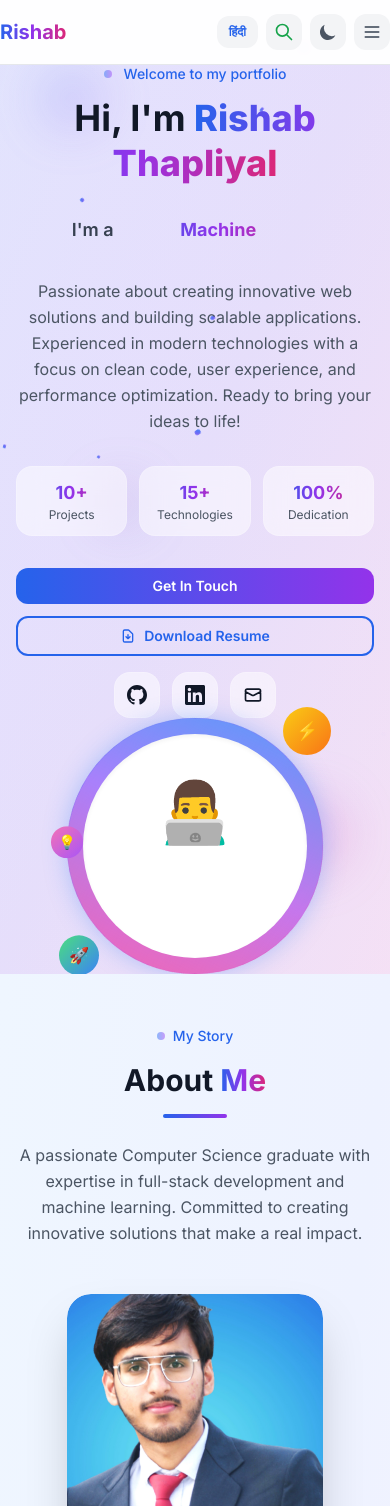
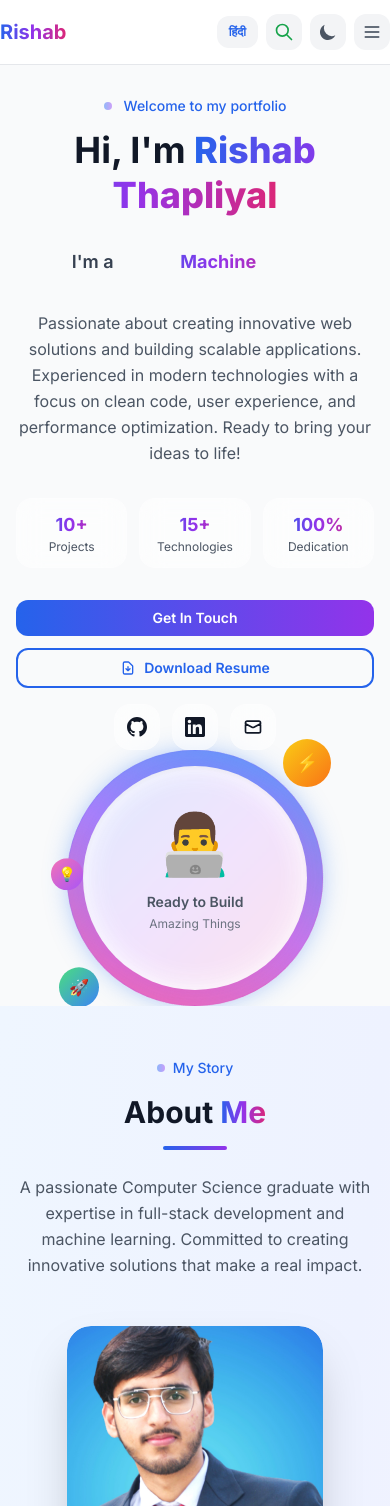
Before and after one commit to RishabThapliyal/portfolio, a React (Create React App) app: page / in a window 390 px wide. Shown: the top 1506 px of the page. Built offline with nearby package versions, Linux system fonts and the light colour scheme.

Commit message:
fix: improve mobile hero emoji and always show 'ready to build' text (desktop unchanged)

```diff
--- a/src/components/Hero.js
+++ b/src/components/Hero.js
@@ -62,17 +62,16 @@ const Hero = ({ darkMode, language }) => {
   };
 
   return (
-    <section id="home" className="relative min-h-screen flex items-center justify-center overflow-hidden pt-16 sm:pt-20 md:pt-24 lg:pt-28">
-      {/* Animated Background */}
-      <div className="absolute inset-0 gradient-bg">
-        <div className="absolute inset-0 bg-gradient-to-br from-blue-600/10 via-purple-600/10 to-pink-600/10 animate-gradient"></div>
-
+    <section id="home" className="relative min-h-screen flex items-center justify-center overflow-hidden pt-24 sm:pt-28 md:pt-32 lg:pt-36">
+      {/* Animated Background - hidden on mobile */}
+      <div className="absolute inset-0 gradient-bg hidden md:block pointer-events-none">
+        <div className="absolute inset-0 bg-gradient-to-br from-blue-600/10 via-purple-600/10 to-pink-600/10 animate-gradient pointer-events-none"></div>
         {/* Floating Particles */}
-        <div className="particles">
+        <div className="particles pointer-events-none">
           {[...Array(20)].map((_, i) => (
             <div
               key={i}
-              className="particle"
+              className="particle pointer-events-none"
               style={{
                 left: `${Math.random() * 100}%`,
                 top: `${Math.random() * 100}%`,
@@ -84,17 +83,16 @@ const Hero = ({ darkMode, language }) => {
             ></div>
           ))}
         </div>
-
         {/* Geometric Shapes */}
-        <div className="absolute top-20 left-10 w-16 h-16 sm:w-24 sm:h-24 md:w-32 md:h-32 bg-gradient-to-br from-blue-500/20 to-purple-500/20 rounded-full blur-xl animate-float"></div>
-        <div className="absolute bottom-20 right-10 w-20 h-20 sm:w-32 sm:h-32 md:w-40 md:h-40 bg-gradient-to-br from-purple-500/20 to-pink-500/20 rounded-full blur-xl animate-float" style={{ animationDelay: '1s' }}></div>
-        <div className="absolute top-1/2 left-1/4 w-12 h-12 sm:w-16 sm:h-16 md:w-24 md:h-24 bg-gradient-to-br from-pink-500/20 to-blue-500/20 rounded-full blur-xl animate-float" style={{ animationDelay: '2s' }}></div>
+        <div className="absolute top-20 left-10 w-16 h-16 sm:w-24 sm:h-24 md:w-32 md:h-32 bg-gradient-to-br from-blue-500/20 to-purple-500/20 rounded-full blur-xl animate-float pointer-events-none"></div>
+        <div className="absolute bottom-20 right-10 w-20 h-20 sm:w-32 sm:h-32 md:w-40 md:h-40 bg-gradient-to-br from-purple-500/20 to-pink-500/20 rounded-full blur-xl animate-float pointer-events-none" style={{ animationDelay: '1s' }}></div>
+        <div className="absolute top-1/2 left-1/4 w-12 h-12 sm:w-16 sm:h-16 md:w-24 md:h-24 bg-gradient-to-br from-pink-500/20 to-blue-500/20 rounded-full blur-xl animate-float pointer-events-none" style={{ animationDelay: '2s' }}></div>
       </div>
 
       <div className="container-custom relative z-10 px-4 sm:px-6 lg:px-8">
         <div className="grid lg:grid-cols-2 gap-8 md:gap-12 lg:gap-16 items-center">
           {/* Left Column - Text Content */}
-          <div className="space-responsive-base animate-slide-up text-center lg:text-left">
+          <div className="space-responsive-base animate-slide-up text-center lg:text-left relative z-10">
             <div className="space-responsive-sm">
               {/* Greeting */}
               <div className="flex items-center justify-center lg:justify-start space-x-3 animate-slide-up" style={{ animationDelay: '0.2s' }}>
@@ -234,7 +232,7 @@ const Hero = ({ darkMode, language }) => {
           </div>
 
           {/* Right Column - Visual Element */}
-          <div className="flex justify-center lg:justify-end animate-slide-in-right -mt-8 sm:-mt-12 md:-mt-16 lg:-mt-16">
+          <div className="flex justify-center lg:justify-end animate-slide-in-right -mt-8 sm:-mt-12 md:-mt-16 lg:-mt-16 pointer-events-none md:pointer-events-auto">
             <div className="relative group">
               {/* Main Circle */}
               <div className={`relative circle-responsive-base rounded-full ${
@@ -273,38 +271,40 @@ const Hero = ({ darkMode, language }) => {
                 </div>
 
                 {/* Inner Circle */}
-                <div className={`relative w-56 h-56 sm:w-72 sm:h-72 md:w-80 md:h-80 rounded-full ${
-                  darkMode ? 'bg-gray-900' : 'bg-white'
-                } flex items-center justify-center shadow-inner transition-all duration-1000 group-hover:shadow-[inset_0_0_30px_rgba(59,130,246,0.3)] group-hover:scale-105`}>
-
+                <div className={`relative w-56 h-56 sm:w-72 sm:h-72 md:w-80 md:h-80 rounded-full flex items-center justify-center transition-all duration-1000
+                  ${darkMode ? 'bg-gray-900' : 'bg-white'}
+                  shadow-inner
+                  group-hover:shadow-[inset_0_0_30px_rgba(59,130,246,0.3)] group-hover:scale-105
+                  before:absolute before:inset-0 before:rounded-full before:z-0
+                  before:bg-gradient-to-br before:from-blue-500/20 before:via-purple-500/20 before:to-pink-500/20
+                  before:blur-md before:opacity-80 md:before:opacity-0
+                `}>
                   {/* Profile Image Placeholder */}
-                  <div className="text-center transition-all duration-1000 group-hover:scale-110">
-                    <div className={`text-6xl sm:text-7xl md:text-8xl font-bold animate-bounce-slow transition-all duration-1000 group-hover:animate-spin group-hover:text-7xl sm:group-hover:text-8xl md:group-hover:text-9xl ${
-                      darkMode ? 'text-white group-hover:text-blue-300' : 'text-gray-900 group-hover:text-blue-600'
-                    }`} style={{ animationDuration: '4s' }}>
+                  <div className="text-center transition-all duration-1000 group-hover:scale-110 relative z-10">
+                    <div className={`text-6xl sm:text-7xl md:text-8xl font-bold animate-bounce-slow transition-all duration-1000
+                      group-hover:animate-spin group-hover:text-7xl sm:group-hover:text-8xl md:group-hover:text-9xl
+                      ${darkMode ? 'text-white group-hover:text-blue-300' : 'text-gray-900 group-hover:text-blue-600'}
+                    `} style={{ animationDuration: '4s' }}>
                       👨‍💻
                     </div>
-
-                    {/* Hover Text Reveal */}
+                    {/* Always show text on mobile, hover reveal on desktop */}
                     <div className="overflow-hidden">
-                      <p className={`text-sm sm:text-base md:text-lg mt-2 sm:mt-4 font-semibold transition-all duration-1000 transform ${
-                        darkMode ? 'text-gray-300' : 'text-gray-600'
-                      } group-hover:translate-y-0 translate-y-4 group-hover:opacity-100 opacity-0`} style={{ transitionDelay: '0.5s' }}>
+                      <p className={`text-sm sm:text-base md:text-lg mt-2 sm:mt-4 font-semibold transition-all duration-1000 transform
+                        ${darkMode ? 'text-gray-300' : 'text-gray-600'}
+                        md:group-hover:translate-y-0 md:group-hover:opacity-100
+                        md:translate-y-4 md:opacity-0
+                        translate-y-0 opacity-100
+                      `} style={{ transitionDelay: '0.5s' }}>
                         {t.readyToBuild}
                       </p>
-                      <p className={`text-xs sm:text-sm mt-1 sm:mt-2 transition-all duration-1000 transform ${
-                        darkMode ? 'text-gray-400' : 'text-gray-500'
-                      } group-hover:translate-y-0 translate-y-4 group-hover:opacity-100 opacity-0`} style={{ transitionDelay: '1s' }}>
+                      <p className={`text-xs sm:text-sm mt-1 sm:mt-2 transition-all duration-1000 transform
+                        ${darkMode ? 'text-gray-400' : 'text-gray-500'}
+                        md:group-hover:translate-y-0 md:group-hover:opacity-100
+                        md:translate-y-4 md:opacity-0
+                        translate-y-0 opacity-100
+                      `} style={{ transitionDelay: '1s' }}>
                         {t.amazingThings}
                       </p>
-                    </div>
-
-                    {/* Floating Code Symbols on Hover */}
-                    <div className="absolute inset-0 opacity-0 group-hover:opacity-100 transition-opacity duration-1000 pointer-events-none">
-                      <div className="absolute top-2 sm:top-4 left-2 sm:left-4 text-blue-400 text-xs sm:text-sm animate-bounce-slow" style={{ animationDelay: '1s', animationDuration: '3s' }}>&lt;/&gt;</div>
-                      <div className="absolute top-2 sm:top-4 right-2 sm:right-4 text-purple-400 text-xs sm:text-sm animate-bounce-slow" style={{ animationDelay: '1.5s', animationDuration: '3s' }}>{'{}'}</div>
-                      <div className="absolute bottom-2 sm:bottom-4 left-2 sm:left-4 text-pink-400 text-xs sm:text-sm animate-bounce-slow" style={{ animationDelay: '2s', animationDuration: '3s' }}>[]</div>
-                      <div className="absolute bottom-2 sm:bottom-4 right-2 sm:right-4 text-green-400 text-xs sm:text-sm animate-bounce-slow" style={{ animationDelay: '2.5s', animationDuration: '3s' }}>()</div>
                     </div>
                   </div>
                 </div>
```
